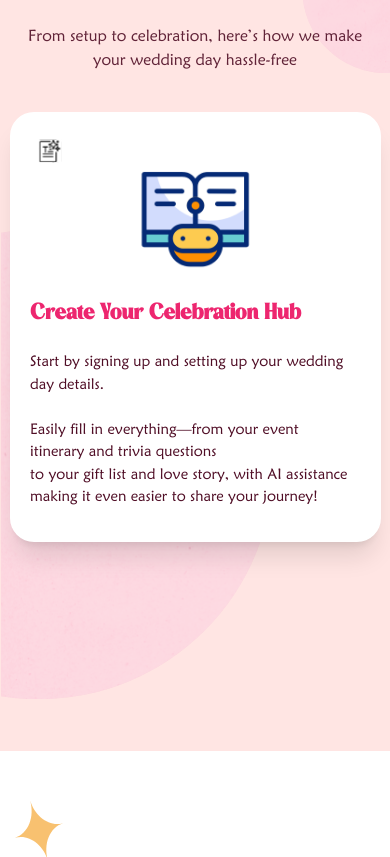
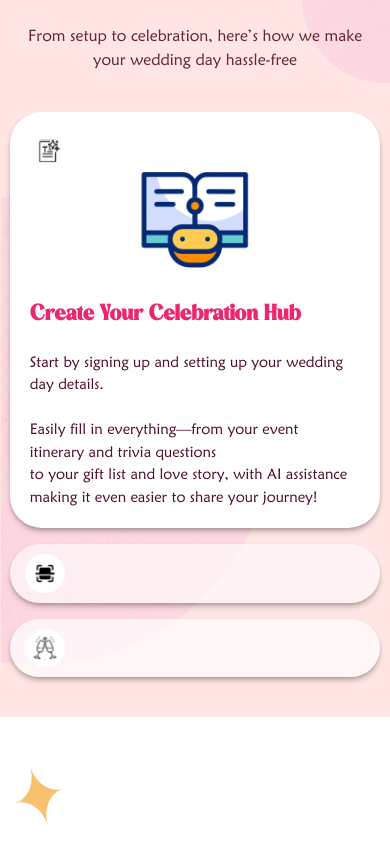
Before and after one commit to okafohenry/upwork, a Next.js app: page / in a window 390 px wide. Shown: the part 2941-3798 px from the top of the page. Built offline with nearby package versions, Linux system fonts and the light colour scheme.

Commit message:
mobile view carousel

```diff
--- a/src/components/carousel/index.jsx
+++ b/src/components/carousel/index.jsx
@@ -4,13 +4,11 @@ import React, { useState, useEffect } from 'react';
 import SlideOne from './SlideOne';
 import SlideTwo from './SlideTwo';
 import SlideThree from './SlideThree';
+import CelebrateSectionMobile from './mobile';
 
 const Carousel = ({ autoPlay = false, delay = 3000 }) => {
   const [currentIndex, setCurrentIndex] = useState(1);
   const [prevIndex, setPrevIndex] = useState(0);
-  const [screenWidth, setScreenWidth] = useState(
-    typeof window !== "undefined" ? window.innerWidth : 1024
-  );
 
   const setActiveOne = () => setCurrentIndex(1);
   const setActiveTwo = () => {
@@ -24,31 +22,7 @@ const Carousel = ({ autoPlay = false, delay = 3000 }) => {
     setCurrentIndex((prevIndex) => (prevIndex === 3 ? 1 : prevIndex + 1));
   };
 
-  // Track screen width and set up interval if width <= 900px
-  useEffect(() => {
-    // Only proceed if window is defined
-    if (typeof window !== "undefined"){
-      const handleResize = () => setScreenWidth(window.innerWidth);
 
-      // Listen for screen resize
-      window.addEventListener('resize', handleResize);
-
-      // Set up interval if screen width is 900px or less
-      let interval;
-      if (screenWidth <= 900) {
-        interval = setInterval(() => {
-          nextSlide();
-        }, 10000); // 10 seconds
-      }
-
-      // Clean up on component unmount or when screen width changes
-      return () => {
-        window.removeEventListener('resize', handleResize);
-        if (interval) clearInterval(interval);
-      };
-    };
-
-  }, [screenWidth, currentIndex]);
 
   // Set up automatic slide transition if autoPlay is true
   useEffect(() => {
@@ -59,7 +33,9 @@ const Carousel = ({ autoPlay = false, delay = 3000 }) => {
   }, [currentIndex, autoPlay, delay]);
 
   return (
-    <div className='lg:w-auto w-[95%] mx-auto'>
+    <>
+    {/* web view  */}
+      <div className='w-auto lg:block hidden  mx-auto'>
         {currentIndex === 1 &&
         <SlideOne
           activeTwo={setActiveTwo}
@@ -80,6 +56,12 @@ const Carousel = ({ autoPlay = false, delay = 3000 }) => {
         />
         }
       </div>
+
+      {/* mobile view */}
+      <div className='lg:hidden block w-[95%] mx-auto'>
+        <CelebrateSectionMobile />
+      </div>
+    </>
   );
 };
 
--- /dev/null
+++ b/src/components/carousel/mobile/index.jsx
@@ -0,0 +1,82 @@
+"use client"
+import Image from 'next/image'
+import React, { useState } from 'react'
+import scan from '../../../../public/iconScan.svg';
+import ai from '../../../../public/iconAi.svg';
+import cheers from '../../../../public/iconCheers.svg';
+import robot from '../../../../public/gif1.gif';
+import cheersGif from '../../../../public/gif3.gif';
+import qrCode from '../../../../public/gif2.gif';
+
+
+export default function CelebrateSectionMobile() {
+  const [currentIndexMobile, setCurrentIndexMobile ] = useState(1)
+
+    return (
+        <div className='grid gap-y-4 mt-[2.5rem]'>
+            {/* ai  */}
+            <div className={` shadow-md shadow-[#00000040] transition-all duration-500 ease-in-out ${currentIndexMobile === 1 ? 'py-[20px] pl-[20px] pr-[20px] bg-white rounded-[32px] max-h-[500px]' : 'py-[10px] pl-[15px] pr-[20px] bg-white/[.6] rounded-[50px] max-h-[80px]  overflow-hidden' } relative z-10`}>
+                <div onClick={() => setCurrentIndexMobile(1)} className="flex items-center justify-start w-full">
+                    <Image src={ai} alt='ai' className='lg:w-auto w-[12%]' />
+                </div>
+                <div className={`grid grid-cols-1 gap-x-2 relative ${currentIndexMobile === 1 ? 'block' : 'hidden'}`}>
+                    <div className=" col-span-1 order-2 relative z-10">
+                        <h2 className={`text-primary text-[24px] font-[600] transition-opacity duration-500 `}>
+                            Create Your Celebration Hub
+                        </h2>
+                        <p className={` text-[15px] text-[#4F0D25] mt-5 transition-opacity duration-500 `}>
+                        Start by signing up and setting up your wedding day details. <br /><br />
+
+                        Easily fill in everything—from your event itinerary and trivia questions <br /> to your gift list and love story, with AI assistance making it even easier to share your journey!
+                        </p>
+                    </div>
+                    <div className={`col-span-2 order-1 flex justify-center -mt-6 right-9 transition-opacity duration-500 `}>
+                        <Image src={robot} alt="robot" className="lg:w-[89%] w-[45%]" />
+                    </div>
+                </div>
+            </div>
+
+            {/* scan  */}
+            <div className={` h-full  shadow-md shadow-[#00000040] transition-all duration-500 ease-in-out relative z-10   ${currentIndexMobile === 2 ? 'py-[20px] pl-[20px] pr-[20px] bg-white rounded-[32px] max-h-[500px]' : 'py-[10px] pl-[15px] pr-[20px] bg-white/[.6] rounded-[50px] max-h-[80px] ' }`}>
+                <div className="flex items-center justify-start w-full" onClick={() => setCurrentIndexMobile(2)} >
+                    <Image src={scan} alt='scan' className='lg:w-auto w-[12%]'  />
+                </div>
+                <div className={`grid grid-cols-1 gap-x-2 relative ${currentIndexMobile === 2 ? 'block' : 'hidden'}`}>
+                    <div className="lg:col-span-4 col-span-1 lg:order-1 order-2 relative z-10">
+                        <h2 className={`text-primary lg:text-[40px] font-[600] text-[24px] transition-opacity duration-500 `}>
+                            Share with a Single QR Code
+                        </h2>
+                        <p className={`lg:text-[21px] text-[15px] text-[#4F0D25] mt-5 transition-opacity duration-500 `}>
+                        Once your hub is complete, receive a unique, shareable QR code and guest list link. <br /><br />
+
+                        Simply send it to your guests, who can quickly register with just their <br /> phone number to access everything your celebration offers.
+                        </p>
+                    </div>
+                    <div className={`col-span-2 flex lg:order-2 order-1 justify-center lg:-mt-3 -mt-6 lg:absolute right-9 transition-opacity duration-500 `}>
+                        <Image src={qrCode} alt="qr-code" className="lg:w-[89%] w-[45%] lg:rotate-40" />
+                    </div>
+                </div>
+            </div>
+
+            {/* celebrate */}
+            <div className={`h-full shadow-md shadow-[#00000040] transition-all duration-500 ease-in-out relative z-10  ${currentIndexMobile === 3 ? 'py-[20px] pl-[20px] pr-[20px] bg-white rounded-[32px]  max-h-[500px]' : 'py-[10px] pl-[15px] pr-[20px] bg-white/[.7] rounded-[50px]  max-h-[80px]' }`}>
+                <div className="flex items-center justify-start" onClick={() => setCurrentIndexMobile(3)}>
+                    <Image src={cheers} alt='cheers' className='lg:w-auto w-[12%]' />
+                </div>
+                <div className={`grid grid-cols-1 gap-x-2 relative ${currentIndexMobile === 3 ? 'block' : 'hidden'}`}>
+                    <div className="lg:col-span-4 col-span-1 lg:order-1 order-2 relative z-10">
+                        <h2 className={`text-primary lg:text-[40px] text-[24px] font-[600] transition-opacity duration-500 `}>Let the Celebration Begin!</h2>
+                        <p className={`lg:text-[21px] text-[15px] text-[#4F0D25] mt-5 transition-opacity duration-500 `}>
+                        Guests can now fully interact with your wedding day! They can message, contribute gifts, play trivia games, share photos and videos, and view all event details. <br /><br />
+
+                        After the event, everything remains accessible, including a personalized photo album and high-quality downloads for all to relive the day’s magic.
+                        </p>
+                    </div>
+                    <div className={`col-span-2 flex lg:order-2 order-1 justify-center lg:-mt-3 -mt-6 lg:absolute right-9 transition-opacity duration-`}>
+                        <Image src={cheersGif} alt="cheers-gif" className="lg:w-[89%] w-[45%] lg:rotate-40" />
+                    </div>
+                </div>
+            </div>
+        </div>
+    )
+}
--- a/src/components/celebrate/index.jsx
+++ b/src/components/celebrate/index.jsx
@@ -8,7 +8,7 @@ import comet from "../../../public/animate-comet.svg"
 
 export default function Celebrate(){
     return (
-        <div className="lg:h-[142vh] h-[100vh] bg-[#FFE5E3] lg:pt-[8rem] pt-[2rem] overflow-hidden relative" id="how-it-works">
+        <div className="lg:h-[142vh] h-auto bg-[#FFE5E3] lg:pt-[8rem] pt-[2rem] lg:pb-0 pb-10 overflow-hidden relative" id="how-it-works">
             <Image src={sparkle} alt="circle-bg" className="absolute lg:block hidden top-0 animate-pulse" />
             <Image src={comet} alt="circle-bg" className="absolute lg:block hidden right-0 top-[25%] animate-bounce z-10" />
             <Image src={bigCircle} alt="circle-bg" className="absolute lg:-left-[5%] -left-[15%] lg:scale-90 scale-[70%] lg:bottom-0 -bottom-[3rem]" />
--- a/src/components/gallery/index.jsx
+++ b/src/components/gallery/index.jsx
@@ -15,9 +15,9 @@ import AliceCarousel from 'react-alice-carousel';
 import "react-alice-carousel/lib/alice-carousel.css";
 import next from "../../../public/control-next.svg"
 import previous from "../../../public/control-prev.svg"
-import Card from '../carousel/mobile/Card';
-import React, { useEffect, useState } from 'react';
+import React, {  useState } from 'react';
 import { gallery } from '@/utils/gallery';
+import Card from './mobile/Card';
 
 export default function Gallery() {
     const [activeIndex, setActiveIndex] = useState(0);
```
Also changed, not shown: src/components/gallery/mobile/Card.jsx (renamed from src/components/carousel/mobile/Card.jsx), 1 other file (tests, documents, lock files or other folders). Lines whose indentation alone changed are shown as unchanged.
